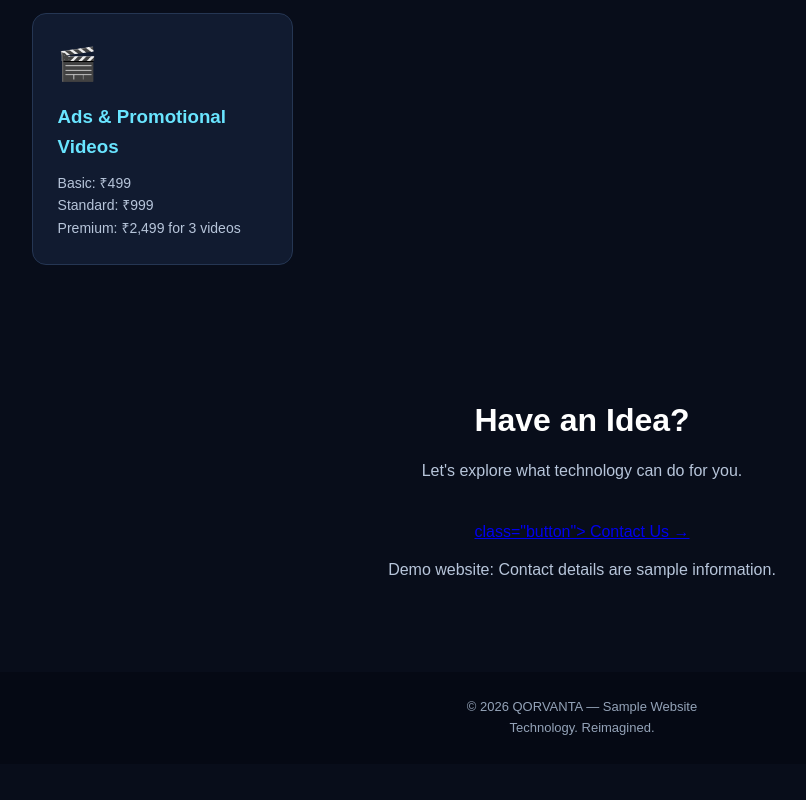
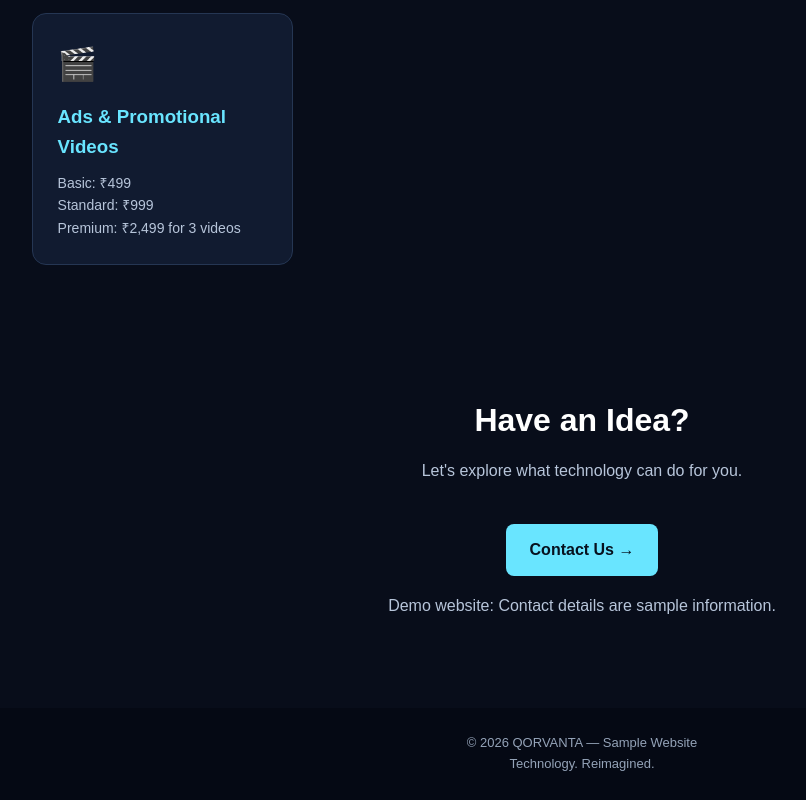
Before and after one commit to qorvanta-tech/qorvanta-website, a plain HTML site: page index.html in a window 1280 px wide. Shown: the part 2067-2867 px from the top of the page, without its empty margins (58-864 px from the left). Before the commit the page ends 2831 px from the top, so only its background shows below. Drawn offline with Linux system fonts and the light colour scheme.

Commit message:
Fix formatting of 'Contact Us' link in index.html

```diff
--- a/index.html
+++ b/index.html
@@ -364,9 +364,9 @@ footer {
         <p>Let's explore what technology can do for you.</p>
     </div>
 
-    <a href="mailto:qorvanta.business@gmail.com"> class="button">
-        Contact Us →
-    </a>
+    <a href="mailto:qorvanta.business@gmail.com" class="button">
+    Contact Us →
+</a>
 
     <p>
         Demo website: Contact details are sample information.
```
